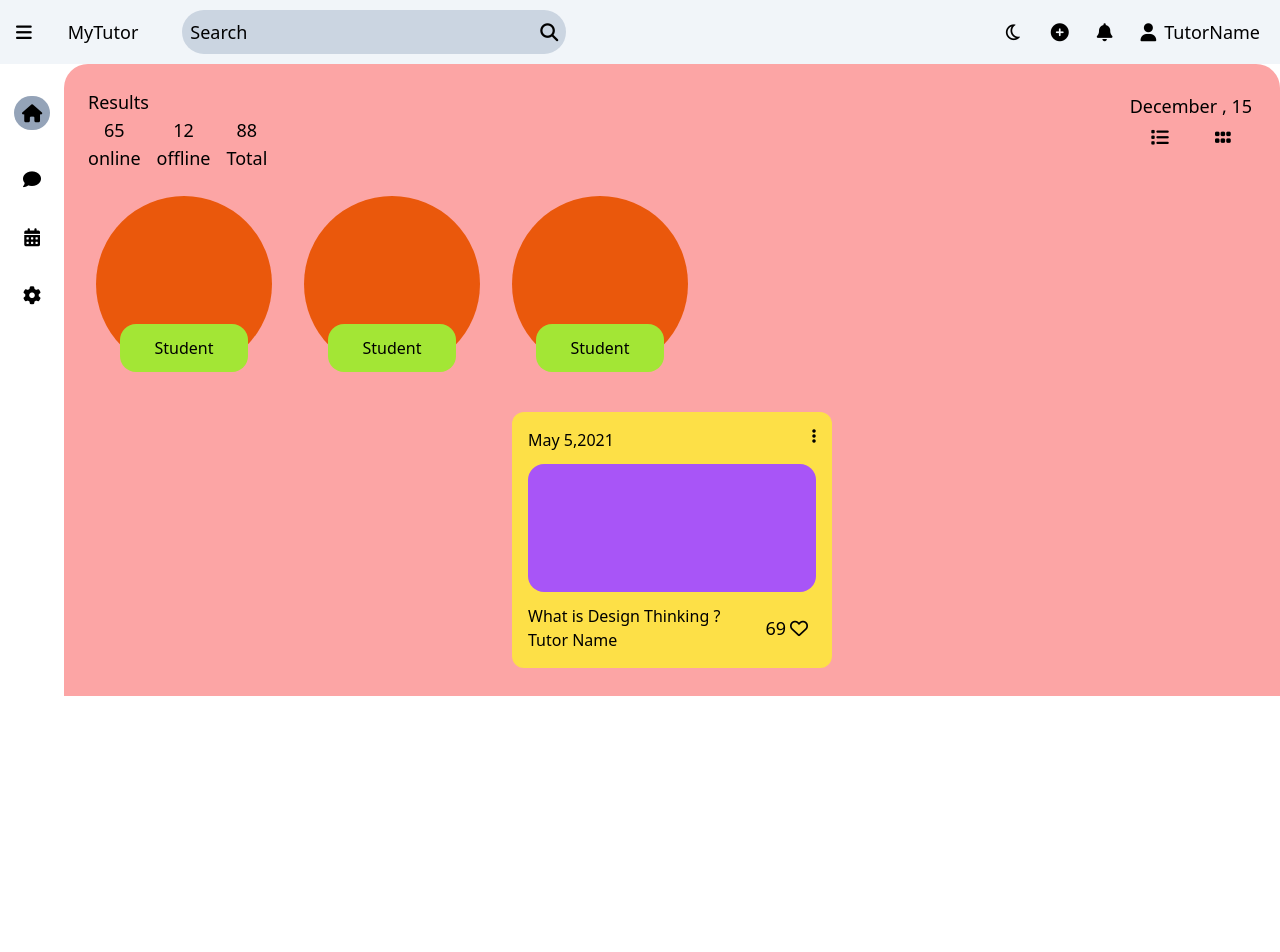
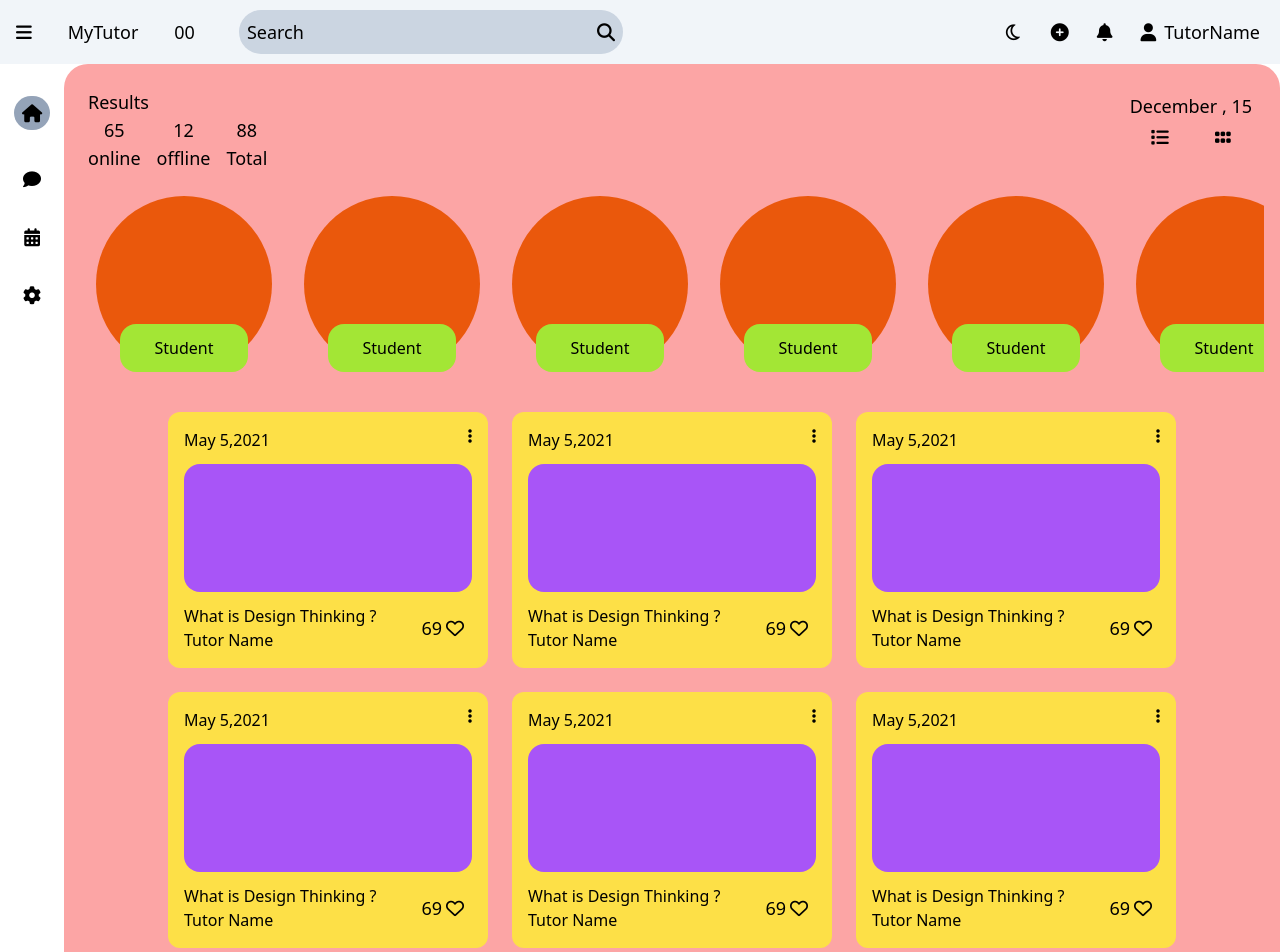
Before and after one commit to pranavdate8788/FINALYEAR-PROJECT-NEW, a React (Create React App) app: page / in a window 1280 px wide. Shown: the top 952 px of the page. Before the commit the page ends 800 px from the top, so only its background shows below. Built offline with nearby package versions, Linux system fonts and the light colour scheme.

Commit message:
new sidebar made and aded roter function

```diff
--- a/src/App.js
+++ b/src/App.js
@@ -1,21 +1,14 @@
 import "./App.css";
-import Backrop from "./Components/Backrop";
+
 import Header from "./Components/Header";
 import HomeSection from "./Components/HomeSection";
-import Sidebar from "./Components/Sidebar";
-import { useState } from "react";
-
-function App() {
-  const [sidebar, setSidebar] = useState(false);
-  const toggleSidebar = () => {
-    setSidebar((prevState) => !prevState);
-  };
+function App (){
   return (
     <>
-      <Header openSidebar={toggleSidebar} />
+
+      <Header/>
       <HomeSection />
-      <Sidebar sidebar={sidebar} />
-      <Backrop sidebar={sidebar} closeSidebar={toggleSidebar} />
+
     </>
   );
 }
--- a/src/Components/Content.js
+++ b/src/Components/Content.js
@@ -2,40 +2,40 @@
 
 function Content() {
   return (
-    <div className=" content w-screen h-auto bg-purple-600 rounded-t-3xl flex">
-    <div className="flex flex-col  w-3/5">
-  <div className=" h-auto p-2">
+    <div className="content  h-auto rounded-t-3xl flex bg-purple-300 xs:w-full">
+    <div className="flex flex-col w-3/5 xs:w-full">
+  <div className=" h-auto p-2 xs:p-1 ">
     <div className="flex justify-between  p-2 m-4 items-center">
-      <h4> May 5, 2023</h4>
-      <i class="fa-sharp fa-solid fa-ellipsis-vertical"></i>
+      <h4 className="xs:text-lg"> May 5, 2023</h4>
+      <i class="fa-sharp fa-solid fa-ellipsis-vertical xs:text-lg"></i>
     </div>
-    <div className="bg-gray-600 h-80 p-2 rounded-lg m-4"></div>
-    <div className="flex justify-between p-2 items-center text-xl ">
-      <h1>What is Design thinking ?</h1>
-      <div className="flex   items-center gap-5 p-2  ">
-        <div className="flex  gap-1 items-center">
+    <div className="bg-gray-600 h-80 p-2 rounded-lg m-4 xs:h-40 xs:p-1 xs:m-2"></div>
+    <div className="flex justify-between p-2 items-center text-xl xs:text-sm ">
+      <h1 className="xs:text-xs font-semibold" >What is Design thinking ?</h1>
+      <div className="flex   items-center gap-5 p-2 xs:gap-0 xs:text-xs xs:p-1 ">
+        <div className="flex  gap-1 items-center xs:gap-1 xs:text-xs">
           {" "}
           <i class="fa-solid fa-indian-rupee-sign"></i>
           <label>59(per hour)</label>
         </div>
-        <div className="flex gap-1  items-center">
+        <div className="flex gap-1  items-center xs:gap-1 xs:text-xs">
           {" "}
           <h4>4</h4>
           <label>sits left</label>
         </div>
-        <div className="flex  gap-1 items-center">
+        <div className="flex  gap-1 items-center xs:gap-1 xs:text-xs">
           {" "}
           <h4>60</h4>
           <i class="fa-solid fa-thumbs-up"></i>
         </div>
-        <div className="flex gap-1  items-center">
+        <div className="flex gap-1  items-center xs:gap-1 xs:text-xs">
           {" "}
           <h4>60</h4>
           <i class="fa-solid fa-thumbs-down"></i>
         </div>
       </div>
     </div>
-    <p>
+    <p className="xs:text-xs">
       Discription Lorem ipsum dolor sit amet, consectetur adipiscing elit.
       Morbi eget ex in tortor tincidunt consectetur. Etiam at viverra justo.
       Vestibulum ante ipsum primis in faucibus orci luctus et ultrices
@@ -44,24 +44,24 @@
       dapibus dolor. Aliquam erat volutpat.
     </p>
   </div>
- <div className="flex justify-between  p-3">
-    <div className="flex items-center gap-2  ">
-        <div className="bg-red-400 rounded-full h-14 w-14 ">
+ <div className="flex justify-between  p-3 xs:p-1">
+    <div className="flex items-center gap-2 xs:gap-1 ">
+        <div className="bg-red-400 rounded-full h-14 w-14 xs:h-10 xs:w-10 ">
 
         </div>
-        <div className="flex flex-col">
+        <div className="flex flex-col xs:text-xs">
             <label>Tutor Name</label>
             <label>1.2k Favourite</label>
         </div>
     </div>
-    <button className="bg-blue-400 w-20 h-11 rounded-md ">Favourite</button>
+    <button className="bg-blue-400 w-20 h-11 rounded-md xs:w-20 xs:p-1 xs:h-10 ">Favourite</button>
  </div>
- <div className="flex items-center p-2 gap-3 " >
+ <div className="flex items-center p-2 gap-3 xs:text-sm " >
     <div className="flex p-1 gap-1 "><h3>286</h3><label>Comments</label></div>
     <div className="flex gap-1 items-center">  <i class="fa-solid fa-bars-staggered"></i> <label>Sort by</label></div>
  </div>
  </div>
- <div className=" flex  flex-col w-2/5 p-2">
+ <div className=" flex  flex-col w-2/5 p-2 xs:hidden">
  <h4 className="text-lg" >Select available dates</h4>
       <div className="flex flex-wrap bg-lime-300 p-4 gap-2 text-lg font-semibold rounded-2xl ">
           <span className="h-16 w-16 p-4 bg-slate-400 rounded-full">Mon</span>
@@ -123,7 +123,7 @@
  </div>
 
 </div>
-  )
-}
+  );
+};
 
-export default Content
+export default Content;
--- a/src/Components/FirstContetnt.js
+++ b/src/Components/FirstContetnt.js
@@ -1,9 +1,7 @@
 import React from "react";
-import Content from "./Content";
-import { useState } from "react";
 import { Link } from "react-router-dom";
 function FirstContetnt() {
-  const [showComponent, setShowComponent] = useState(false);
+
 
   return (
     <div className="home  h-auto bg-red-300 p-4 rounded-t-3xl  ">
@@ -34,6 +32,36 @@
         </div>
       </div>
       <div className="flex overflow-y-hidden">
+       <Link to={"/backrop"}> <div className="relative w-max flex m-4 justify-center  ">
+          <div className="w-44 h-44 rounded-full bg-orange-600 xs:w-32 xs:h-32 "></div>
+          <div className="absolute text-center p-3 bottom-0 h-12  w-32 bg-lime-400 rounded-2xl xs:h-9 xs:w-24 xs:rounded-2xl xs:p-1    ">
+            Student
+          </div>
+        </div></Link>
+        <div className="relative w-max flex m-4 justify-center  ">
+          <div className="w-44 h-44 rounded-full bg-orange-600 xs:w-32 xs:h-32 "></div>
+          <div className="absolute text-center p-3 bottom-0 h-12  w-32 bg-lime-400 rounded-2xl xs:h-9 xs:w-24 xs:rounded-2xl xs:p-1    ">
+            Student
+          </div>
+        </div>
+        <div className="relative w-max flex m-4 justify-center  ">
+          <div className="w-44 h-44 rounded-full bg-orange-600 xs:w-32 xs:h-32 "></div>
+          <div className="absolute text-center p-3 bottom-0 h-12  w-32 bg-lime-400 rounded-2xl xs:h-9 xs:w-24 xs:rounded-2xl xs:p-1    ">
+            Student
+          </div>
+        </div>
+        <div className="relative w-max flex m-4 justify-center  ">
+          <div className="w-44 h-44 rounded-full bg-orange-600 xs:w-32 xs:h-32 "></div>
+          <div className="absolute text-center p-3 bottom-0 h-12  w-32 bg-lime-400 rounded-2xl xs:h-9 xs:w-24 xs:rounded-2xl xs:p-1    ">
+            Student
+          </div>
+        </div>
+        <div className="relative w-max flex m-4 justify-center  ">
+          <div className="w-44 h-44 rounded-full bg-orange-600 xs:w-32 xs:h-32 "></div>
+          <div className="absolute text-center p-3 bottom-0 h-12  w-32 bg-lime-400 rounded-2xl xs:h-9 xs:w-24 xs:rounded-2xl xs:p-1    ">
+            Student
+          </div>
+        </div>
         <div className="relative w-max flex m-4 justify-center  ">
           <div className="w-44 h-44 rounded-full bg-orange-600 xs:w-32 xs:h-32 "></div>
           <div className="absolute text-center p-3 bottom-0 h-12  w-32 bg-lime-400 rounded-2xl xs:h-9 xs:w-24 xs:rounded-2xl xs:p-1    ">
@@ -74,6 +102,106 @@
             </div>
           </div>
         </Link>
+        <Link
+          to={"/content"}
+          className="h-auto p-4 w-80 m-3 bg-yellow-300 relative rounded-xl flex flex-col shadow-slate-600 "
+        >
+          <div className="flex justify-between">
+            <span>May 5,2021</span>
+            <i className="fa-solid fa-ellipsis-vertical"></i>
+          </div>
+          <div className="h-32 w-full mx-auto my-3 bg-purple-500 rounded-2xl"></div>
+          <div className="flex justify-between">
+            <div className="flex flex-col">
+              <span>What is Design Thinking ?</span>
+              <span>Tutor Name</span>
+            </div>
+            <div className="flex items-center gap-1 p-2 text-lg">
+              <span>69</span>
+              <i className="fa-regular fa-heart"></i>
+            </div>
+          </div>
+        </Link>
+        <Link
+          to={"/content"}
+          className="h-auto p-4 w-80 m-3 bg-yellow-300 relative rounded-xl flex flex-col shadow-slate-600 "
+        >
+          <div className="flex justify-between">
+            <span>May 5,2021</span>
+            <i className="fa-solid fa-ellipsis-vertical"></i>
+          </div>
+          <div className="h-32 w-full mx-auto my-3 bg-purple-500 rounded-2xl"></div>
+          <div className="flex justify-between">
+            <div className="flex flex-col">
+              <span>What is Design Thinking ?</span>
+              <span>Tutor Name</span>
+            </div>
+            <div className="flex items-center gap-1 p-2 text-lg">
+              <span>69</span>
+              <i className="fa-regular fa-heart"></i>
+            </div>
+          </div>
+        </Link>
+        <Link
+          to={"/content"}
+          className="h-auto p-4 w-80 m-3 bg-yellow-300 relative rounded-xl flex flex-col shadow-slate-600 "
+        >
+          <div className="flex justify-between">
+            <span>May 5,2021</span>
+            <i className="fa-solid fa-ellipsis-vertical"></i>
+          </div>
+          <div className="h-32 w-full mx-auto my-3 bg-purple-500 rounded-2xl"></div>
+          <div className="flex justify-between">
+            <div className="flex flex-col">
+              <span>What is Design Thinking ?</span>
+              <span>Tutor Name</span>
+            </div>
+            <div className="flex items-center gap-1 p-2 text-lg">
+              <span>69</span>
+              <i className="fa-regular fa-heart"></i>
+            </div>
+          </div>
+        </Link>
+        <Link
+          to={"/content"}
+          className="h-auto p-4 w-80 m-3 bg-yellow-300 relative rounded-xl flex flex-col shadow-slate-600 "
+        >
+          <div className="flex justify-between">
+            <span>May 5,2021</span>
+            <i className="fa-solid fa-ellipsis-vertical"></i>
+          </div>
+          <div className="h-32 w-full mx-auto my-3 bg-purple-500 rounded-2xl"></div>
+          <div className="flex justify-between">
+            <div className="flex flex-col">
+              <span>What is Design Thinking ?</span>
+              <span>Tutor Name</span>
+            </div>
+            <div className="flex items-center gap-1 p-2 text-lg">
+              <span>69</span>
+              <i className="fa-regular fa-heart"></i>
+            </div>
+          </div>
+        </Link>
+        <Link
+          to={"/content"}
+          className="h-auto p-4 w-80 m-3 bg-yellow-300 relative rounded-xl flex flex-col shadow-slate-600 "
+        >
+          <div className="flex justify-between">
+            <span>May 5,2021</span>
+            <i className="fa-solid fa-ellipsis-vertical"></i>
+          </div>
+          <div className="h-32 w-full mx-auto my-3 bg-purple-500 rounded-2xl"></div>
+          <div className="flex justify-between">
+            <div className="flex flex-col">
+              <span>What is Design Thinking ?</span>
+              <span>Tutor Name</span>
+            </div>
+            <div className="flex items-center gap-1 p-2 text-lg">
+              <span>69</span>
+              <i className="fa-regular fa-heart"></i>
+            </div>
+          </div>
+        </Link>
       </div>
     </div>
   );
--- a/src/Components/Home.js
+++ b/src/Components/Home.js
@@ -3,6 +3,7 @@
 import { BrowserRouter as Router, Routes, Route } from "react-router-dom";
 
 import FirstContetnt from "./FirstContetnt";
+import Backrop from "./Backrop";
 
 export default function Home() {
   return (
@@ -11,6 +12,7 @@
         <Routes>
           <Route path="/" element={<FirstContetnt />} />
           <Route path="/content" element={<Content />} />
+          <Route path="/backrop" element={<Backrop />} />
         </Routes>
       </Router>
     </>
--- a/src/Components/VerticalNav.js
+++ b/src/Components/VerticalNav.js
@@ -1,8 +1,7 @@
 import React from 'react'
-
 export default function VerticalNav() {
   return (
-    <div  className=" w-16 text-lg flex flex-col xs:bg-orange-500  xs:w-full   xs:h-14 xs:p-1 xs:sticky xs:absolute xs:bottom-0 xs:z-10   ">
+    <div  className=" footer w-16 text-lg flex flex-col xs:bg-orange-100    xs:h-14 xs:p-1 xs:sticky xs:absolute xs:bottom-0    ">
     <div className="flex flex-col items-center p-8 gap-10   xs:flex xs:p-2 xs:gap-2 xs:flex-row  xs:items-center  xs:justify-evenly  ">
       <i className=" bg-slate-400 p-2 rounded-full fa-solid fa-house house"></i>
       <i className=" fa-solid fa-comment"></i>
```
Also changed, not shown: src/App.css (+44 -49 lines), src/Components/Backrop.js (+7 -7 lines), src/Components/Header.js (+24 -10 lines), src/Components/Sidebar.js (+40 -13 lines).
